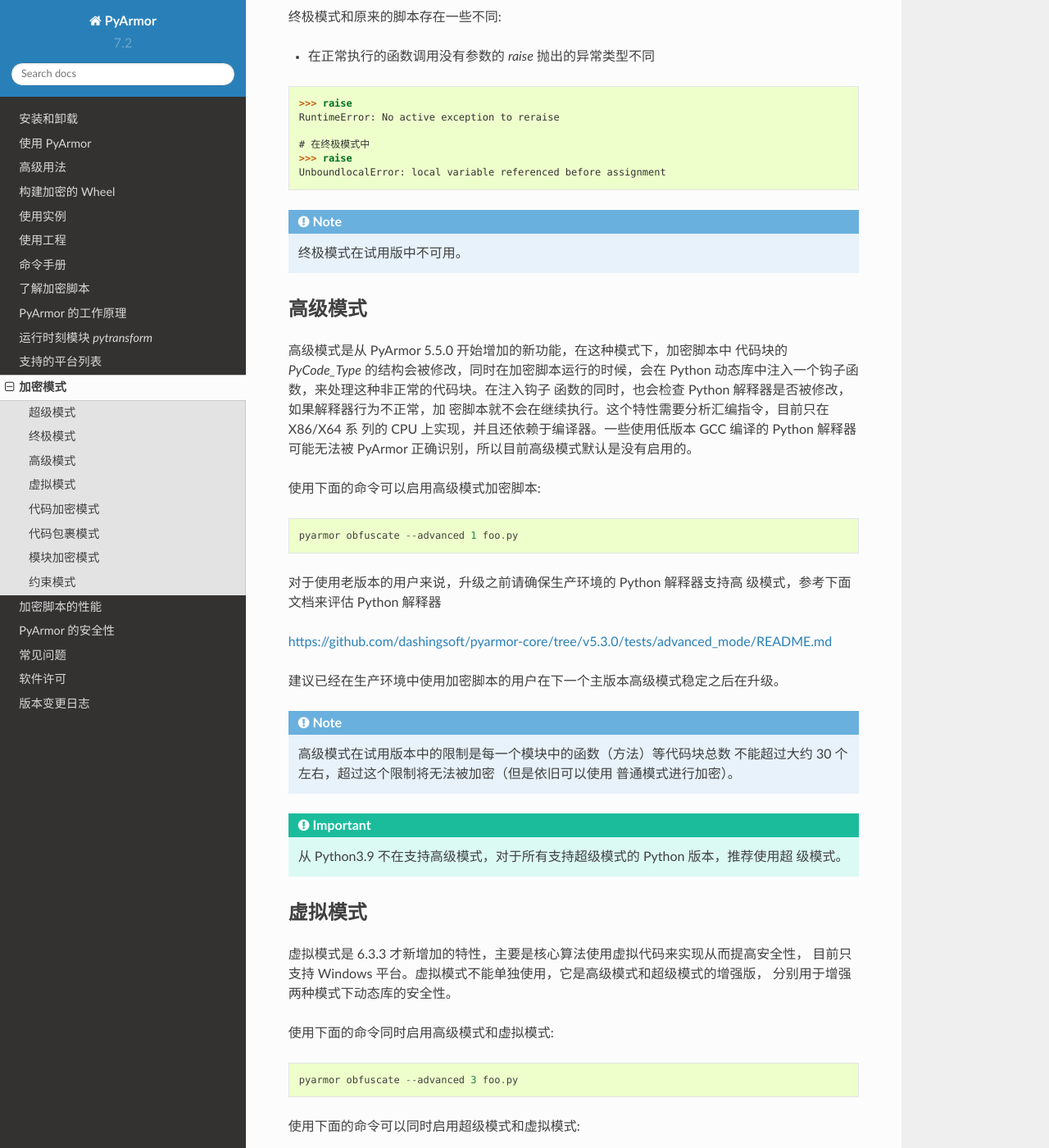
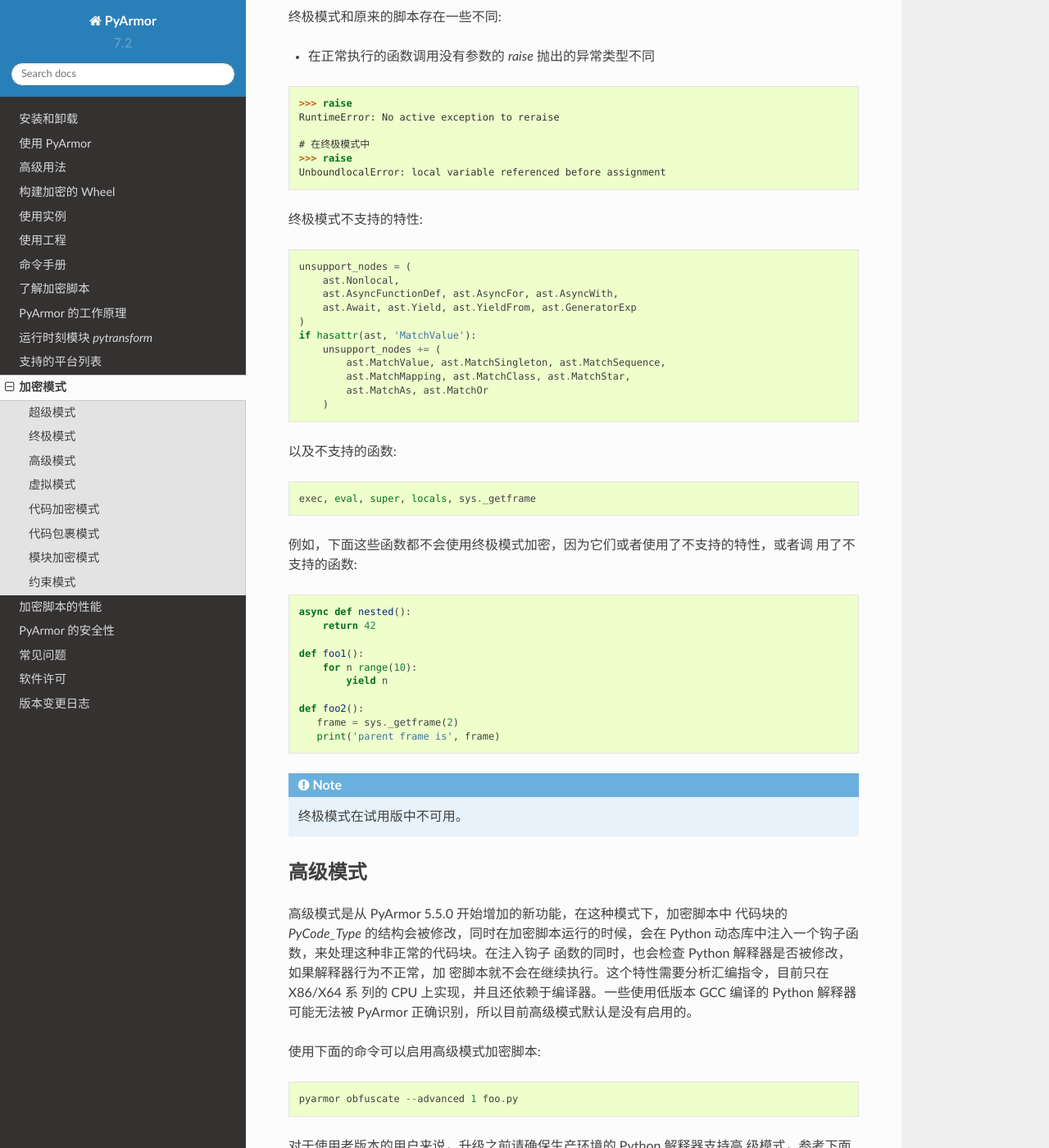
Before and after one commit to dashingsoft/pyarmor-docs-zh, a Sphinx documentation site: the page built from docs/mode.rst, in a window 1280 px wide and 1400 px high, scrolled down 1954 px. Shown: the whole window at 82% size. Built offline with Sphinx 7.4.7 and the Read the Docs theme 2.0.0, drawn with Linux system fonts in a browser that asks for light colours.

Commit message:
Document unsupport features for spp mode

```diff
--- a/docs/mode.rst
+++ b/docs/mode.rst
@@ -99,6 +99,42 @@ PyArmor 提供多种加密模式，以满足安全和性能方面的平衡。通
     # 在终极模式中
     >>> raise
     UnboundlocalError: local variable referenced before assignment
+
+终极模式不支持的特性:
+
+.. code-block:: python
+
+    unsupport_nodes = (
+        ast.Nonlocal,
+        ast.AsyncFunctionDef, ast.AsyncFor, ast.AsyncWith,
+        ast.Await, ast.Yield, ast.YieldFrom, ast.GeneratorExp
+    )
+    if hasattr(ast, 'MatchValue'):
+        unsupport_nodes += (
+            ast.MatchValue, ast.MatchSingleton, ast.MatchSequence,
+            ast.MatchMapping, ast.MatchClass, ast.MatchStar,
+            ast.MatchAs, ast.MatchOr
+        )
+
+以及不支持的函数::
+
+    exec, eval, super, locals, sys._getframe
+
+例如，下面这些函数都不会使用终极模式加密，因为它们或者使用了不支持的特性，或者调
+用了不支持的函数:
+
+.. code-block:: python
+
+   async def nested():
+       return 42
+
+   def foo1():
+       for n range(10):
+           yield n
+
+   def foo2():
+      frame = sys._getframe(2)
+      print('parent frame is', frame)
 
 .. note::
 
```
